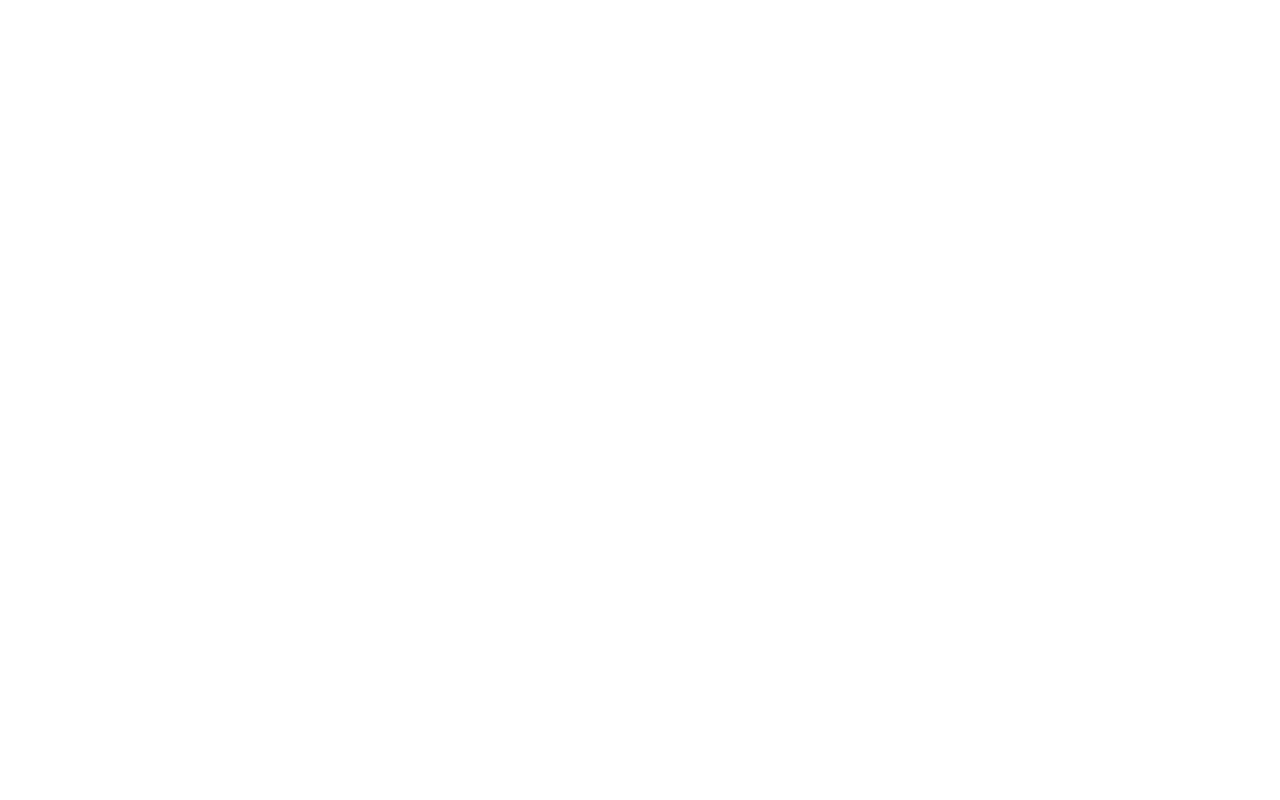
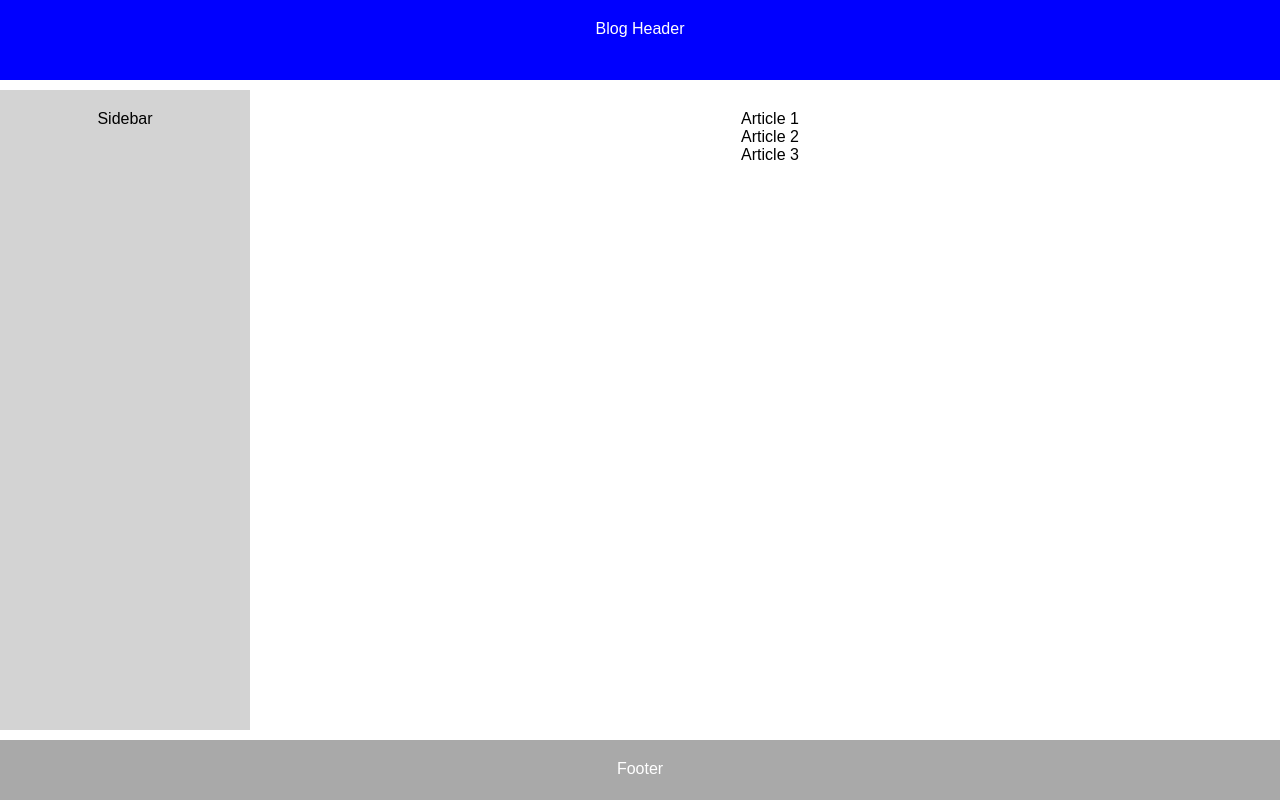
Before and after one commit to finnensley/responsive-blog-layout, a plain HTML site: page index.html in a window 1280 px wide. Drawn offline with Linux system fonts and the light colour scheme.

Commit message:
index and css added

```diff
--- a/index.html
+++ b/index.html
@@ -4,8 +4,19 @@
     <meta charset="UTF-8">
     <meta name="viewport" content="width=device-width, initial-scale=1.0">
     <title>Responsive Blog Layout</title>
+    <link rel="stylesheet" href="styles.css" />
+
 </head>
 <body>
-
+    <div class="grid-container">
+        <header class="header">Blog Header</header>
+        <aside class="sidebar">Sidebar</aside>
+        <main class="content">
+            <article>Article 1</article>
+            <article>Article 2</article>
+            <article>Article 3</article>
+        </main>
+        <footer class="footer">Footer</footer>
+    </div>
 </body>
 </html>
--- a/styles.css
+++ b/styles.css
@@ -0,0 +1,59 @@
+body {
+    font-family: Arial, sans-serif;
+    margin: 0;
+    padding: 0;
+}
+
+.grid-container {
+    display: grid;
+    grid-template-columns: 250px 1fr;
+    grid-template-rows: 80px 1fr 60px;
+    grid-template-areas:
+        "header header"
+        "sidebar content"
+        "footer footer";
+    gap: 10px;
+    height: 100vh;
+}
+
+.header,
+.sidebar,
+.content,
+.footer {
+    padding: 20px;
+    text-align: center;
+}
+
+.header {
+    grid-area: header;
+    background-color: blue;
+    color: white;
+}
+
+.sidebar {
+    grid-area: sidebar;
+    background-color: lightgrey;
+}
+
+.content {
+    grid-area: content;
+    background-color: white
+}
+
+.footer {
+    grid-area: footer;
+    background-color: darkgrey;
+    color: white;
+}
+
+@media (max-width: 768px) {
+    .grid-container {
+        grid-template-columns: 1fr;
+        grid-template-rows: auto;
+        grid-template-areas:
+        "header"
+        "content"
+        "sidebar"
+        "footer";
+    }
+}
```
